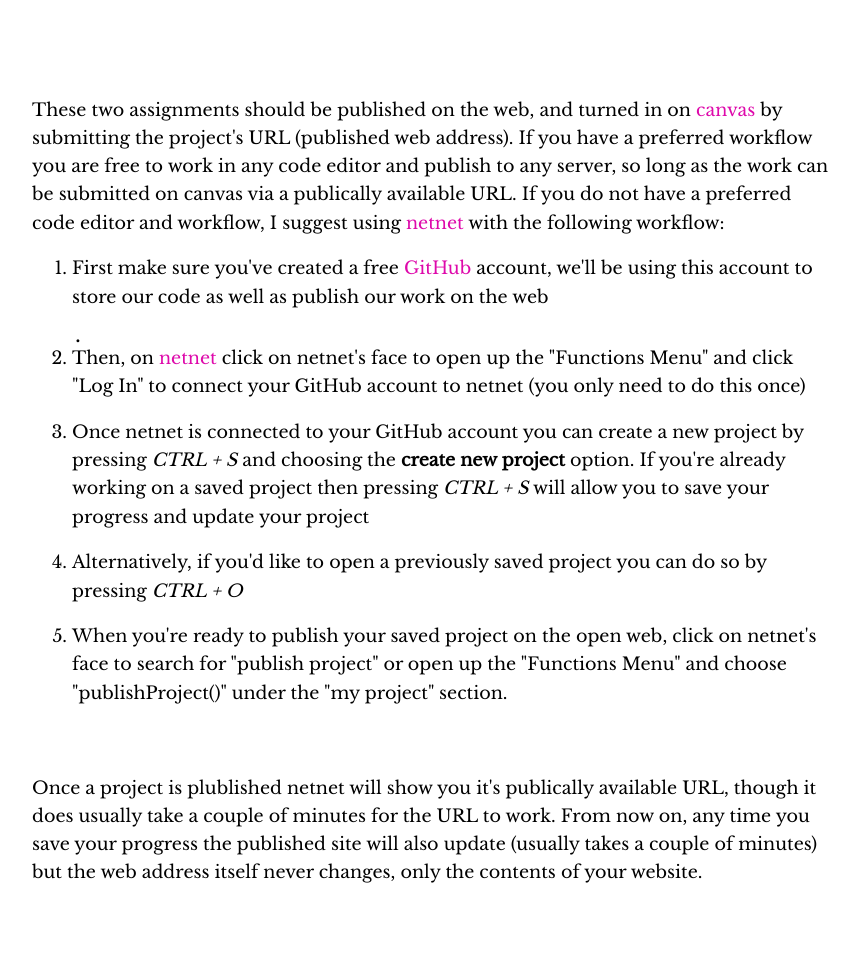
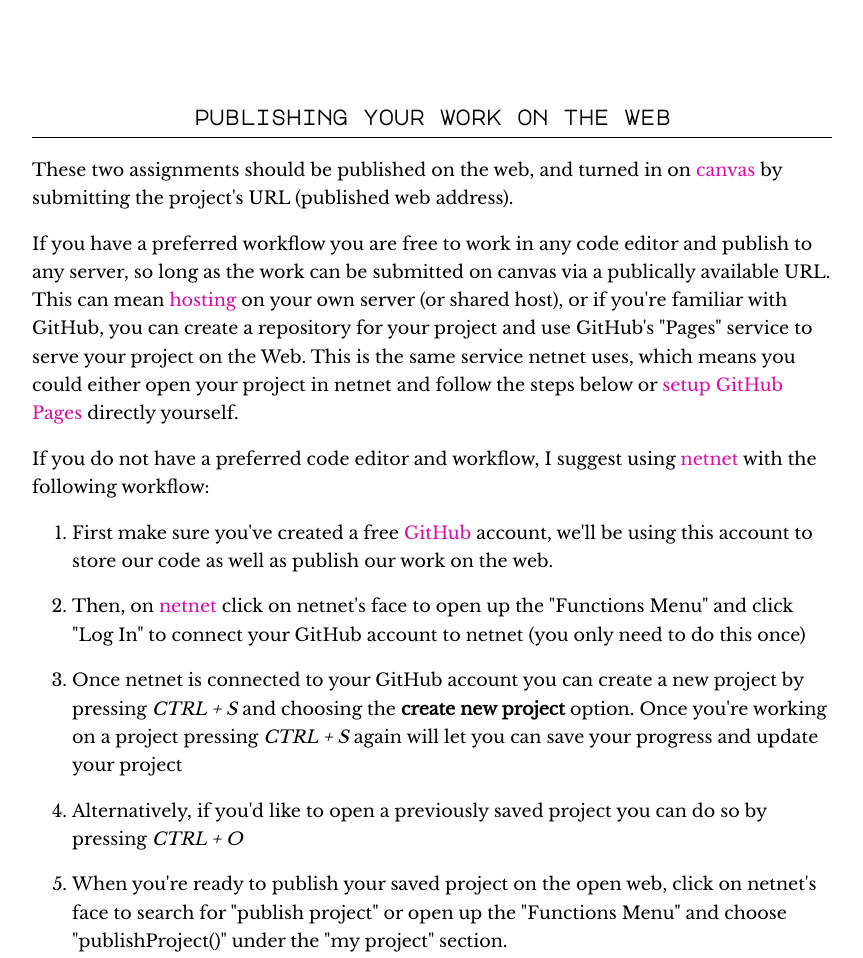
Before and after one commit to nbriz/algorithmicmusic.online, a plain HTML site: page assignments/index.html in a window 1280 px wide. Shown: the part 1224-2182 px from the top of the page, without its empty margins (208-1071 px from the left). Drawn offline with Linux system fonts and the light colour scheme; files whose address does not match are found by name.

Commit message:
assignment page updates

```diff
--- a/assignments/index.html
+++ b/assignments/index.html
@@ -59,14 +59,24 @@
         </p>
 
         <br><br><br><br>
+
+        <h4 id="publishing">Publishing your work on the Web</h4>
         <p>
-          These two assignments should be published on the web, and turned in on <a href="https://canvas.uchicago.edu/courses/62066" target="_blank">canvas</a> by submitting the project's URL (published web address). If you have a preferred workflow you are free to work in any code editor and publish to any server, so long as the work can be submitted on canvas via a publically available URL. If you do not have a preferred code editor and workflow, I suggest using <a href="https://netnet.studio">netnet</a> with the following workflow:
+          These two assignments should be published on the web, and turned in on <a href="https://canvas.uchicago.edu/courses/62066" target="_blank">canvas</a> by submitting the project's URL (published web address).
+        </p>
+
+        <p>
+          If you have a preferred workflow you are free to work in any code editor and publish to any server, so long as the work can be submitted on canvas via a publically available URL. This can mean <a href="https://en.wikipedia.org/wiki/Web_hosting_service" target="_blank">hosting</a> on your own server (or shared host), or if you're familiar with GitHub, you can create a repository for your project and use GitHub's "Pages" service to serve your project on the Web. This is the same service netnet uses, which means you could either open your project in netnet and follow the steps below or <a href="https://docs.github.com/en/pages/getting-started-with-github-pages/creating-a-github-pages-site" target="_blank">setup GitHub Pages</a> directly yourself.
+        </p>
+
+        <p>
+          If you do not have a preferred code editor and workflow, I suggest using <a href="https://netnet.studio">netnet</a> with the following workflow:
         </p>
 
         <ol>
-          <li>First make sure you've created a free <a href="https://github.com/" target="_blank">GitHub</a> account, we'll be using this account to store our code as well as publish our work on the web</li>.
+          <li>First make sure you've created a free <a href="https://github.com/" target="_blank">GitHub</a> account, we'll be using this account to store our code as well as publish our work on the web.</li>
           <li>Then, on <a href="https://netnet.studio">netnet</a> click on netnet's face to open up the "Functions Menu" and click "Log In" to connect your GitHub account to netnet (you only need to do this once)</li>
-          <li>Once netnet is connected to your GitHub account you can create a new project by pressing <span class="hotkey" data-key="S"></span> and choosing the <b>create new project</b> option. If you're already working on a saved project then pressing <span class="hotkey" data-key="S"></span> will allow you to save your progress and update your project</li>
+          <li>Once netnet is connected to your GitHub account you can create a new project by pressing <span class="hotkey" data-key="S"></span> and choosing the <b>create new project</b> option. Once you're working on a project pressing <span class="hotkey" data-key="S"></span> again will let you can save your progress and update your project</li>
           <li>Alternatively, if you'd like to open a previously saved project you can do so by pressing <span class="hotkey" data-key="O"></span></li>
           <li>When you're ready to publish your saved project on the open web, click on netnet's face to search for "publish project" or open up the "Functions Menu" and choose "publishProject()" under the "my project" section.</li>
         </ol>
```
